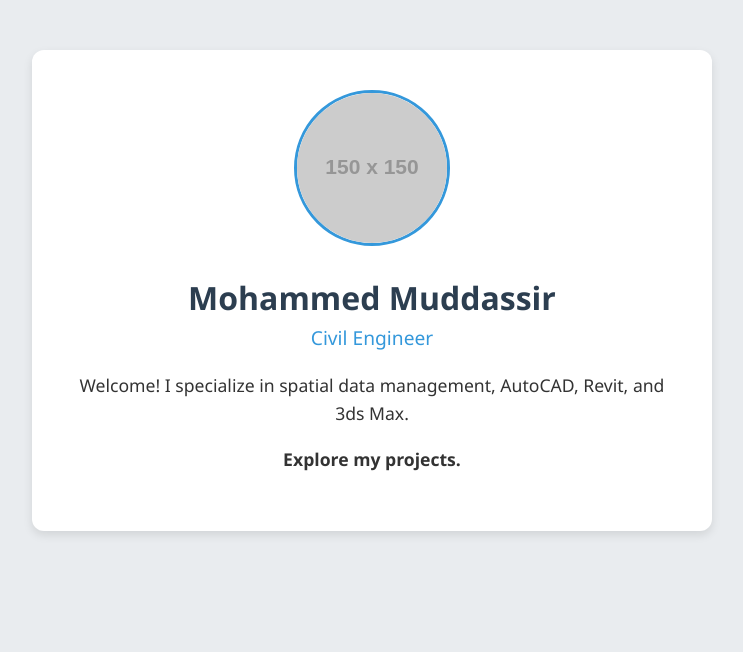
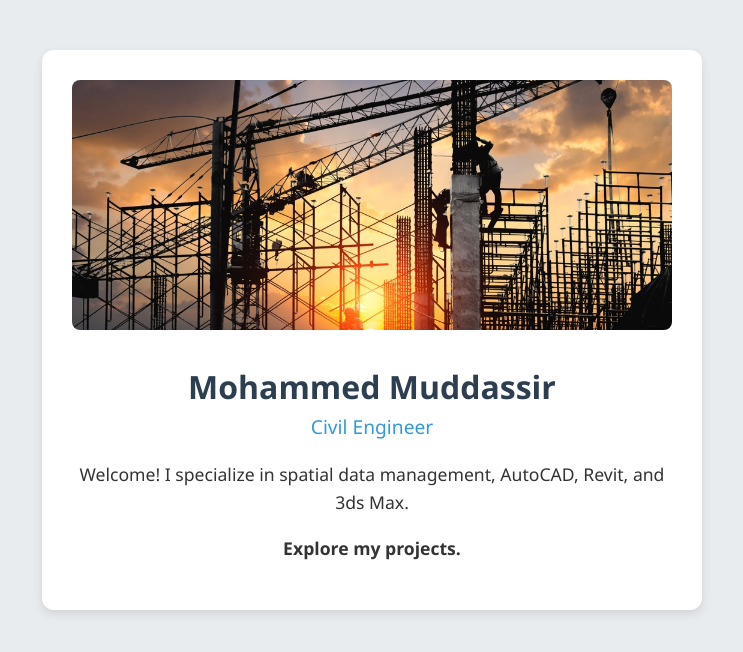
Before and after one commit to muddassirr15/muddassirr15.github.io, a plain HTML site: page index.html in a window 1280 px wide. Shown: the whole page, without its empty margins (268-1011 px from the left). Drawn offline with Linux system fonts and the light colour scheme; placeholder pictures from the web are drawn by us.

Commit message:
index.html

```diff
--- a/index.html
+++ b/index.html
@@ -5,30 +5,29 @@
   <meta name="viewport" content="width=device-width, initial-scale=1.0">
   <title>Mohammed Muddassir - Portfolio</title>
   <style>
-    /* This section controls how things look (CSS) */
     body {
       font-family: 'Segoe UI', Tahoma, Geneva, Verdana, sans-serif;
-      background-color: #e9ecef; /* A soft light gray background */
+      background-color: #e9ecef;
       color: #333333;
       margin: 0;
       padding: 50px 20px;
     }
     .card {
-      background-color: #ffffff; /* White background for your text */
+      background-color: #ffffff;
       max-width: 600px;
       margin: 0 auto;
-      padding: 40px;
+      padding: 30px;
       border-radius: 12px;
-      box-shadow: 0 4px 10px rgba(0,0,0,0.1); /* Adds a subtle drop shadow */
+      box-shadow: 0 4px 10px rgba(0,0,0,0.1);
       text-align: center;
     }
-    img.profile-pic {
-      width: 150px;
-      height: 150px;
-      border-radius: 50%; /* Makes the image a circle */
+    /* Updated CSS for the new rectangular banner image */
+    img.header-pic {
+      width: 100%;
+      height: 250px;
+      border-radius: 8px; /* Matches the curve of the card */
       object-fit: cover;
-      margin-bottom: 15px;
-      border: 3px solid #3498db; /* Adds a blue ring around the photo */
+      margin-bottom: 20px;
     }
     h1 {
       margin: 10px 0 5px 0;
@@ -49,8 +48,8 @@
 <body>
 
   <div class="card">
-    <!-- The image tag -->
-    <img src="https://via.placeholder.com/150" alt="Mohammed Muddassir" class="profile-pic">
+    <!-- Updated image tag referencing your new file -->
+    <img src="image_fe89e5.jpg" alt="Construction Silhouette" class="header-pic">
 
     <h1>Mohammed Muddassir</h1>
     <h2>Civil Engineer</h2>
```
